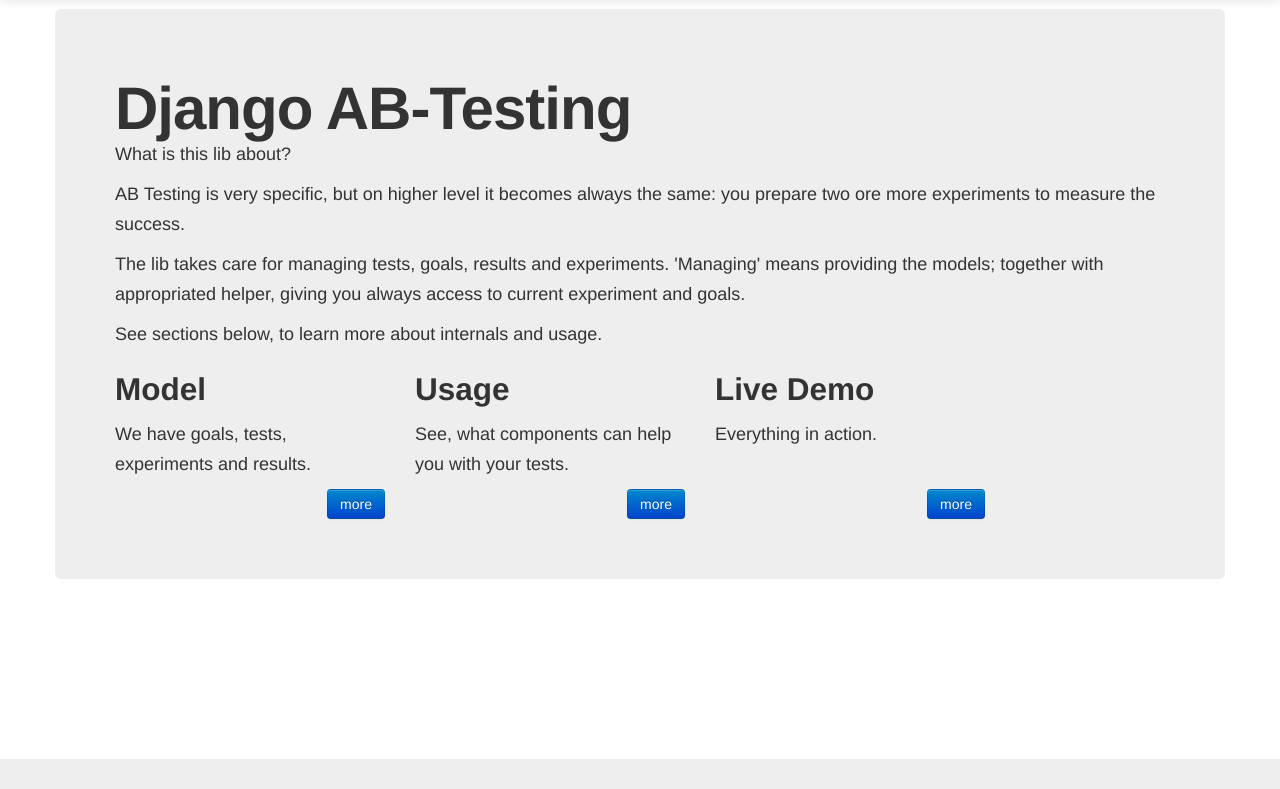
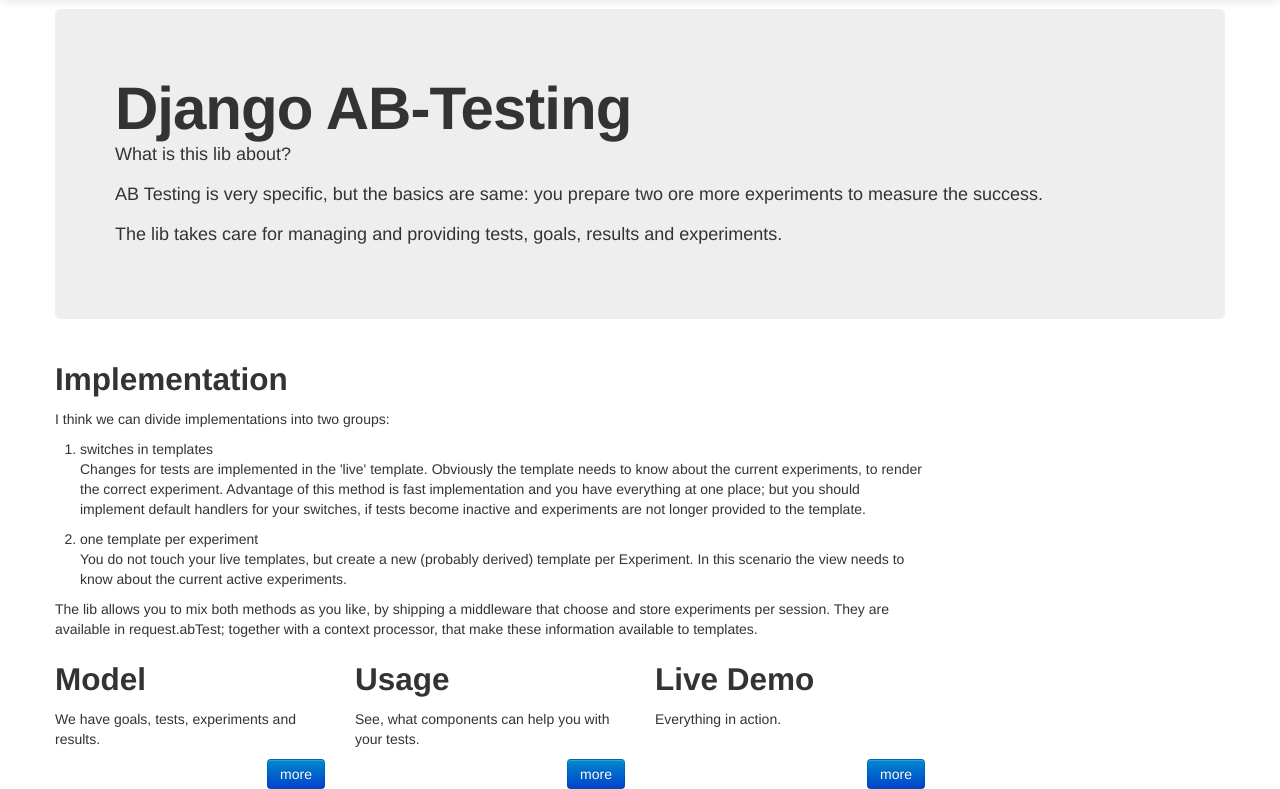
Before and after one commit to camillo/django-abTest, a Django app: template example/abWeb/templates/home.html in a window 1280 px wide. Shown: the part 41-830 px from the top of the page. Before the commit the page ends 800 px from the top, so only its background shows below. Run offline with Django 3.2, Linux system fonts and the light colour scheme; the template is opened without the code that fills it, so the values that code supplies are empty.

Commit message:
add active for experiments

```diff
--- a/abTest/models.py
+++ b/abTest/models.py
@@ -1,5 +1,6 @@
 from random import choice
 from django.db import models
+from django.core.exceptions import ValidationError
 
 class Goal(models.Model):
     name = models.CharField(max_length=50, unique=True)
@@ -20,6 +21,7 @@
 
 class Experiment(models.Model):
     name = models.CharField(max_length=20, unique=True)
+    active = models.BooleanField(default=True)
 
     def __unicode__(self):
         return self.name
@@ -41,7 +43,7 @@
 
     @classmethod
     def createRandom(cls, test, commit=True):
-        experiment = choice(test.experiments.all())
+        experiment = choice(test.experiments.filter(active=True))
         ret = TestResult.objects.create(test = test, experiment = experiment, finished = False)
         if commit:
             ret.save()
--- a/example/abWeb/templates/home.html
+++ b/example/abWeb/templates/home.html
@@ -3,12 +3,36 @@
     <div class="hero-unit">
         <h1>Django AB-Testing</h1>
         <p>What is this lib about?</p>
-        <p>AB Testing is very specific, but on higher level it becomes always the same: you prepare two ore more experiments to measure the success.</p>
-        <p>The lib takes care for managing tests, goals, results and experiments. 'Managing' means providing the models;
-            together with appropriated helper, giving you always access to current experiment and goals.
+        <p>AB Testing is very specific, but the basics are same: you prepare two ore more experiments to measure the success.</p>
+        <p>The lib takes care for managing and providing tests, goals, results and experiments.
         </p>
-
-        <p>See sections below, to learn more about internals and usage.</p>
+    </div>
+    <div class="row">
+        <div class="span9">
+            <h2>Implementation</h2>
+            <p>
+                I think we can divide implementations into two groups:
+                <ol>
+                    <li>switches in templates
+                        <p>
+                            Changes for tests are implemented in the 'live' template. Obviously the template needs to know
+                            about the current experiments, to render the correct experiment. Advantage of this method is fast implementation
+                            and you have everything at one place; but you should implement default handlers for your switches,
+                            if tests become inactive and experiments are not longer provided to the template.
+                        </p>
+                    </li>
+                    <li>one template per experiment
+                        <p>You do not touch your live templates, but create a new (probably derived) template per Experiment.
+                            In this scenario the view needs to know about the current active experiments.
+                        </p>
+                    </li>
+                </ol>
+                The lib allows you to mix both methods as you like, by shipping a middleware that choose and store experiments
+                per session. They are available in request.abTest; together with a context processor, that make these
+                information available to templates.
+            </p>
+        </div>
+    </div>
     <div class="row">
         <div class="span3">
             <h2>Model</h2>
@@ -32,5 +56,5 @@
             </a>
         </div>
     </div>
-    </div>
+
 {% endblock %}
--- a/example/abWeb/templates/models.html
+++ b/example/abWeb/templates/models.html
@@ -48,6 +48,11 @@
                     Templates and views have access to the current experiment, through abTest's context processor
                     and middleware. See <a href="{% url 'liveDemo' %}">live demo</a> for more details.
                 </p>
+                <p>
+                    Per default, experiments are active. Deactivate single or all (but one) to change or end the
+                    test (using the last active experiment). This allows you to react very fast to results, without the
+                    need to deactivate abTesting in the templates; what can be done later.
+                </p>
             </div>
             <div class="tab-pane" id="test">
                 <p>A test brings goals and experiments together. In our example of different background colors, you might
```
Also changed, not shown: example/abWeb/templates/liveDemo.html (+20 -8 lines), 1 other file. Lines whose indentation alone changed are shown as unchanged.
